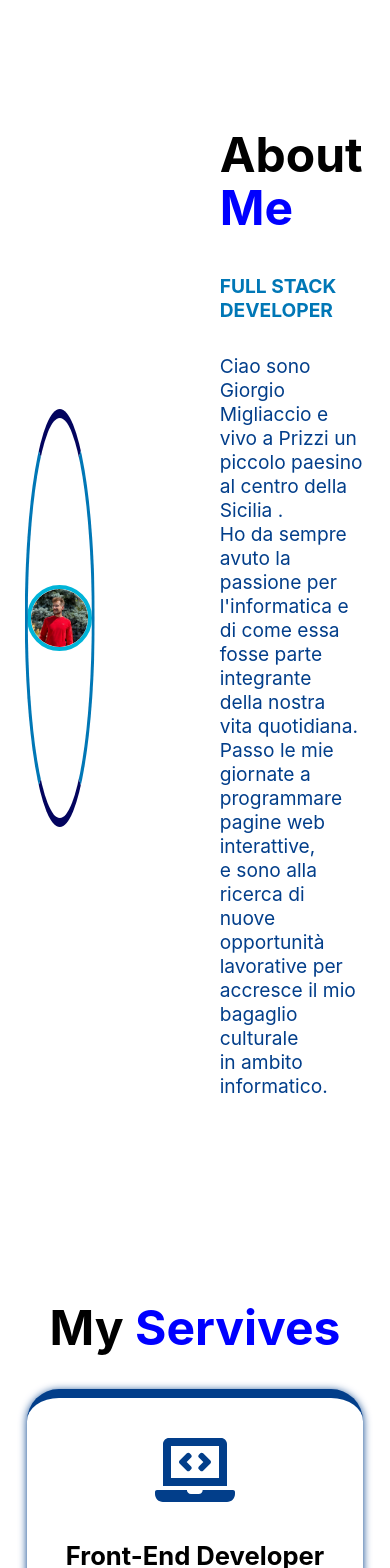
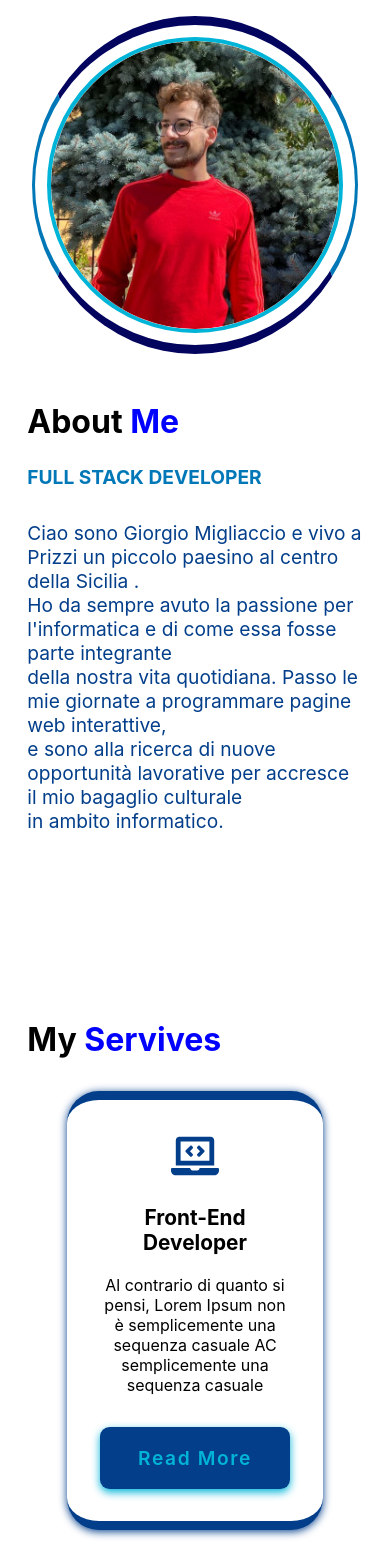
Before and after one commit to GiorgioMigliaccio08/Portfolio, a React (Create React App) app: page / in a window 390 px wide. Shown: the part 960-2528 px from the top of the page. Built offline with nearby package versions, Linux system fonts and the light colour scheme.

Commit message:
Add new Modify to App.css

```diff
--- a/src/App.css
+++ b/src/App.css
@@ -517,6 +517,71 @@ span {
   font-weight: 400;
 }
 
+@media screen and (max-width: 768px) {
+  .about-me {
+    display: flex;
+    justify-content: center;
+    align-items: center;
+    flex-direction: column;
+    gap: 2rem;
+    background-color: white;
+    padding-bottom: 7rem;
+    padding-top: 0rem;
+  }
+
+  .heading {
+    text-align: start;
+    font-size: 2rem;
+  }
+
+  .about-img {
+    position: relative;
+    width: 20rem;
+    height: 20rem;
+    border-radius: 50%;
+    display: flex;
+    justify-content: center;
+    align-items: center;
+  }
+
+  .about-img img {
+    width: 90%;
+    border-radius: 50%;
+    border: 0.3rem solid #00b4d8;
+  }
+
+  .about-img .circle-spin {
+    position: absolute;
+    top: 50%;
+    left: 50%;
+    transform: translate(-50%, -50%) rotate(0);
+    width: 100%;
+    height: 100%;
+    border-radius: 50%;
+    border-top: 0.6rem solid #03045e;
+    border-bottom: 0.6rem solid #03045e;
+    border-left: 0.2rem solid #0077b6;
+    border-right: 0.2rem solid #0077b6;
+  }
+
+  .about-content h2 {
+    text-align: left;
+    line-height: 1.1;
+  }
+
+  .about-content h3 {
+    font-size: 1.2rem;
+    color: #0077b6;
+  }
+
+  .about-content p {
+    font-size: 1.2rem;
+    margin: 2rem 0 3rem;
+    color: #023e8a;
+    font-weight: 400;
+  }
+}
+
 .servizi {
   min-height: auto;
   padding-bottom: 2rem;
@@ -589,6 +654,63 @@ span {
   background: transparent;
   color: #00b4d8;
   border-color: blue;
+}
+
+@media screen and (max-width: 768px) {
+  .servizi {
+    min-height: auto;
+    padding-bottom: 2rem;
+  }
+
+  .servizi h2 {
+    margin-bottom: 2rem;
+  }
+
+  .servizi .services-container {
+    display: flex;
+    justify-content: center;
+    align-items: center;
+    flex-wrap: wrap;
+    gap: 5rem;
+    margin-left: 40px;
+    margin-right: 40px;
+  }
+
+  .services-box {
+    flex: 1 1 10rem;
+    background-color: white;
+    padding: 2rem 2rem 2rem;
+    border-radius: 2rem;
+    box-shadow: 0 0.1rem 0.5rem #023e8a;
+    text-align: center;
+    border-top: 0.6rem solid #023e8a;
+    border-bottom: 0.6rem solid #023e8a;
+    transition: 0.5s ease;
+  }
+
+  .services-box:hover {
+    box-shadow: 0 0.1rem 2rem white;
+    transform: scale(1.02);
+  }
+
+  .services-container .icon-servizi {
+    font-size: 3rem;
+    color: #023e8a;
+  }
+
+  .services-container h3 {
+    font-size: 1.3rem;
+    transition: 0.5s ease;
+  }
+
+  .services-box:hover h3 {
+    color: #023e8a;
+  }
+
+  .services-container p {
+    font-size: 1rem;
+    margin: 1rem 0 2rem;
+  }
 }
 
 .skills-row {
```
